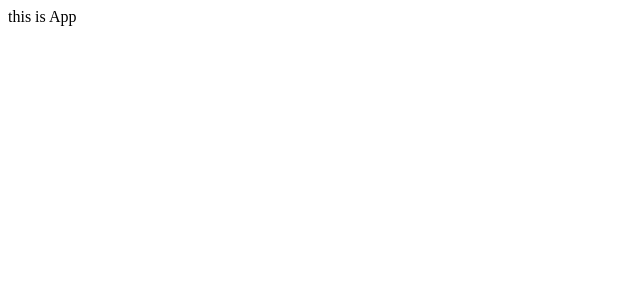
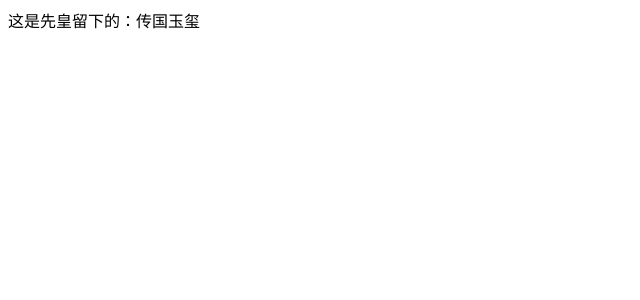
Before and after one commit to shaocongyou/react-basic, a React (Create React App) app: page / in a window 1280 px wide. Shown: the top 300 px of the page, without its empty margins (0-640 px from the left). Built offline with nearby package versions, Linux system fonts and the light colour scheme.

Commit message:
父传子 通信

```diff
--- a/src/App.js
+++ b/src/App.js
@@ -1,10 +1,16 @@
+function Son({ treasure }) {
+    // 接收更语义化的 prop
+    console.log({ treasure });
+    return <div>这是先皇留下的：{treasure}</div>;
+}
 
 function App() {
-  return (
-    <div className="App">
-      this is App
-    </div>
-  );
+    const emperor = '传国玉玺'; // 更语义化的变量名
+    return (
+        <div>
+            <Son treasure={emperor} />
+        </div>
+    );
 }
 
 export default App;
```
